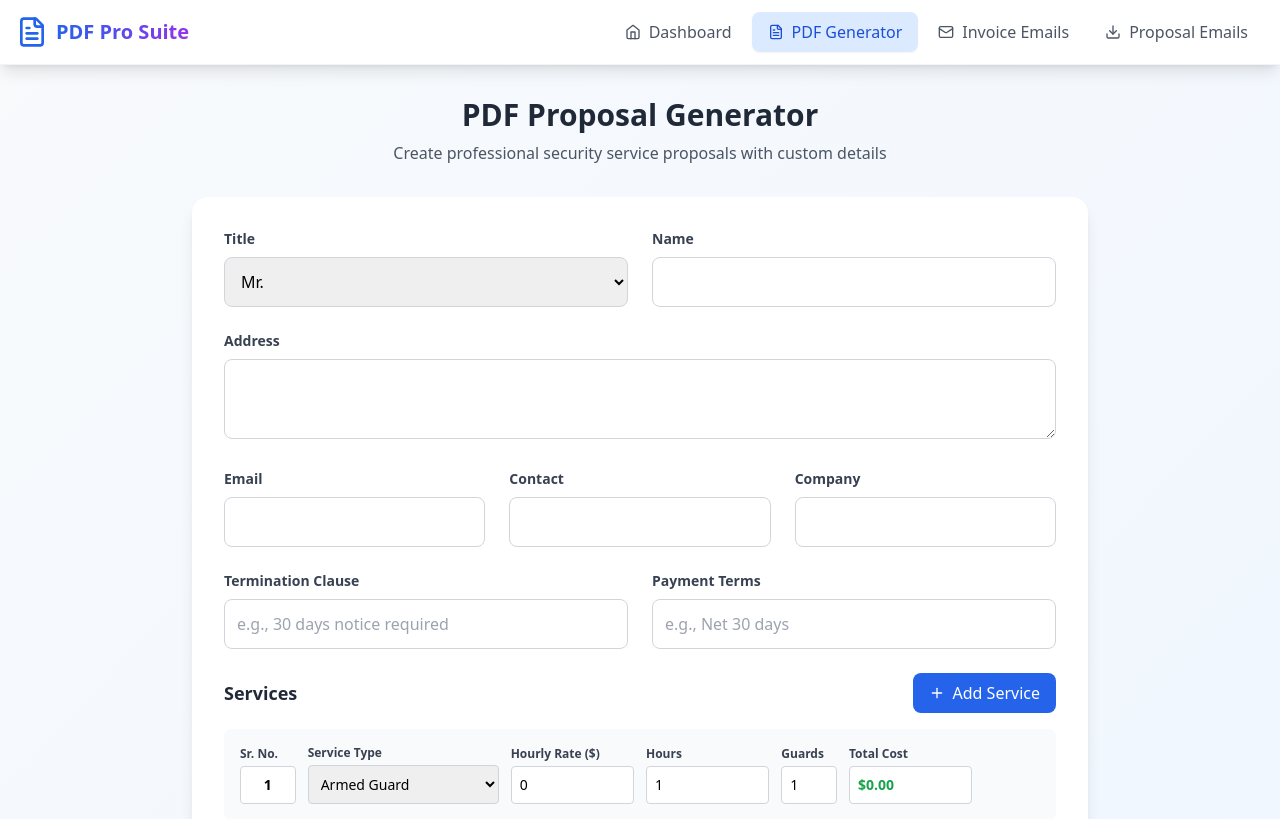
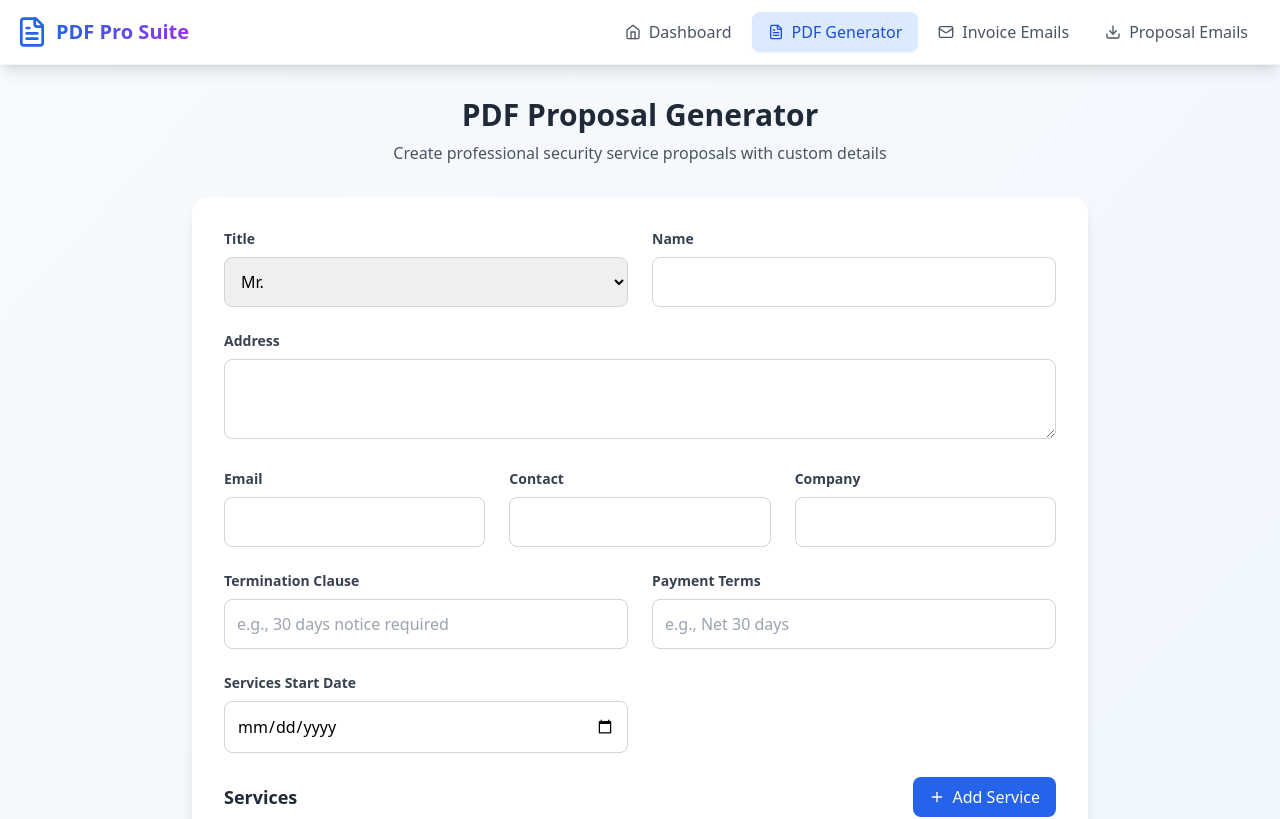
Before and after one commit to malikmajeed/Proposal-Email-Services, a React (Vite) app in the folder client/: page /proposal-generator in a window 1280 px wide. Shown: the top 819 px of the page. Built offline with nearby package versions, Linux system fonts and the light colour scheme.

Commit message:
position updated in backend & field added in front

```diff
--- a/client/src/pages/ProposalGenerator.jsx
+++ b/client/src/pages/ProposalGenerator.jsx
@@ -14,6 +14,7 @@ const FIELD_LIST = [
   { key: 'paymentTerms', label: 'Payment Terms' },
   { key: 'termination', label: 'Termination' },
   { key: 'note', label: 'Note' },
+  { key: 'serviceStartDate', label: 'Services Start Date' },
 ];
 
 const ProposalGenerator = () => {
@@ -27,10 +28,11 @@ const ProposalGenerator = () => {
     company: '',
     termination: '',
     paymentTerms: '',
+    serviceStartDate: '',
     note: '',
   });
   const [serviceRows, setServiceRows] = useState([
-    { id: 1, service: 'Armed Guard', hourlyRate: 0, hours: 1, guards: 1, totalCost: 0 }
+    { id: 1, service: 'Armed Guard', hourlyRate: 0.0, hours: 1, guards: 1, totalCost: 0.0 }
   ]);
   const [pdfFile, setPdfFile] = useState('/server/template/Security Service Proposal .pdf');
   const [selectedField, setSelectedField] = useState(FIELD_LIST[0].key);
@@ -42,10 +44,11 @@ const ProposalGenerator = () => {
     setServiceRows(rows => rows.map(row => {
       if (row.id === id) {
         const updated = { ...row, [field]: value };
-        const rate = Number(updated.hourlyRate) || 0;
-        const hrs = Number(updated.hours) || 0;
-        const numGuards = Number(updated.guards) || 0;
-        updated.totalCost = rate * hrs * numGuards;
+        const rate = parseFloat(updated.hourlyRate) || 0.0;
+        const hrs = parseFloat(updated.hours) || 0.0;
+        const numGuards = parseInt(updated.guards) || 0;
+        updated.hourlyRate = rate;
+        updated.totalCost = parseFloat((rate * hrs * numGuards).toFixed(2));
         return updated;
       }
       return row;
@@ -57,10 +60,10 @@ const ProposalGenerator = () => {
     setServiceRows([...serviceRows, {
       id: newId,
       service: 'Unarmed Guard',
-      hourlyRate: 0,
+      hourlyRate: 0.0,
       hours: 1,
       guards: 1,
-      totalCost: 0
+      totalCost: 0.0
     }]);
   };
 
@@ -210,6 +213,17 @@ const ProposalGenerator = () => {
             />
           </div>
         </div>
+        <div className="grid md:grid-cols-2 gap-6">
+          <div>
+            <label className="block text-sm font-semibold text-gray-700 mb-2">Services Start Date</label>
+            <input
+              type="date"
+              value={formData.serviceStartDate}
+              onChange={e => setFormData({ ...formData, serviceStartDate: e.target.value })}
+              className="w-full p-3 border border-gray-300 rounded-lg focus:ring-2 focus:ring-blue-500 focus:border-blue-500"
+            />
+          </div>
+        </div>
         <div className="space-y-4">
           <div className="flex items-center justify-between">
             <h3 className="text-lg font-semibold text-gray-800">Services</h3>
@@ -247,7 +261,7 @@ const ProposalGenerator = () => {
                   <input
                     type="number"
                     value={row.hourlyRate}
-                    onChange={e => updateServiceRow(row.id, 'hourlyRate', parseFloat(e.target.value) || 0)}
+                    onChange={e => updateServiceRow(row.id, 'hourlyRate', parseFloat(e.target.value) || 0.0)}
                     className="w-full p-2 border border-gray-300 rounded text-sm focus:ring-2 focus:ring-blue-500"
                     min="0"
                     step="0.01"
@@ -258,7 +272,7 @@ const ProposalGenerator = () => {
                   <input
                     type="number"
                     value={row.hours}
-                    onChange={e => updateServiceRow(row.id, 'hours', parseFloat(e.target.value) || 0)}
+                    onChange={e => updateServiceRow(row.id, 'hours', parseFloat(e.target.value) || 0.0)}
                     className="w-full p-2 border border-gray-300 rounded text-sm focus:ring-2 focus:ring-blue-500"
                     min="0"
                     step="0.1"
@@ -277,7 +291,7 @@ const ProposalGenerator = () => {
                 <div className="col-span-2">
                   <label className="block text-xs font-semibold text-gray-700 mb-1">Total Cost</label>
                   <div className="p-2 bg-white border border-gray-300 rounded text-sm font-semibold text-green-600">
-                    ${row.totalCost.toFixed(2)}
+                    ${Number(row.totalCost).toFixed(2)}
                   </div>
                 </div>
                 <div className="col-span-1">
```
Also changed, not shown: 1 other file (tests, documents, lock files or other folders).
